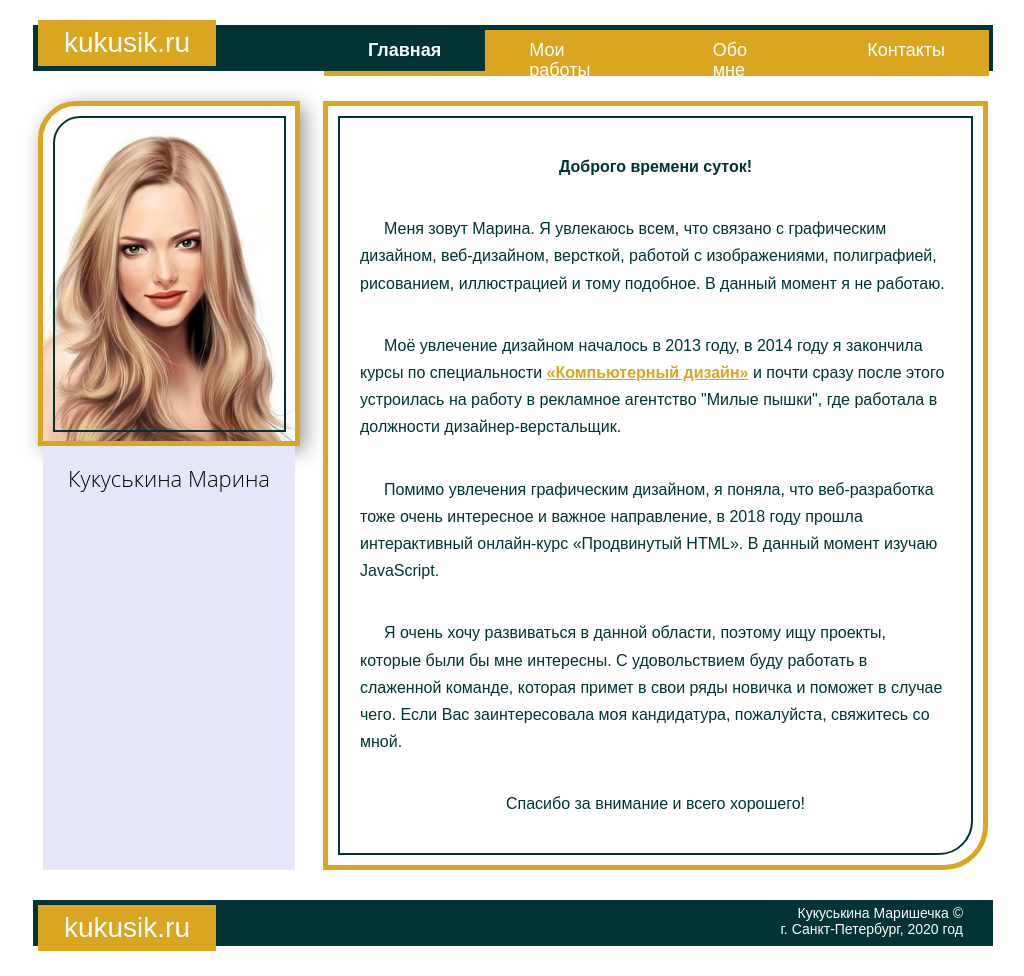
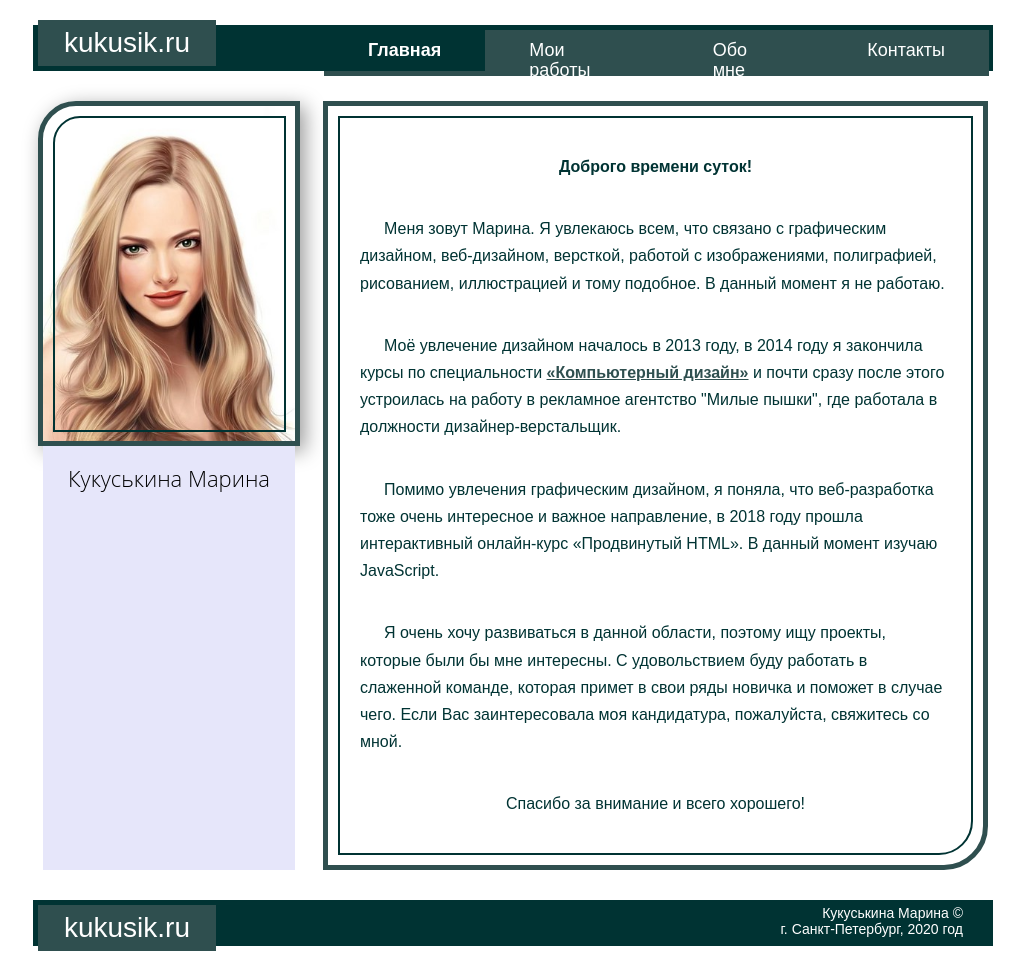
Before and after one commit to garmonica/my-test, a plain HTML site: page index.html in a window 1280 px wide. Shown: the whole page, without its empty margins (127-1151 px from the left). Drawn offline with Linux system fonts and the light colour scheme; a web font is replaced by a local one.

```diff
--- a/css/style.css
+++ b/css/style.css
@@ -463,9 +463,9 @@
   margin-bottom: 5px;
   width: 178px;
   height: 39px;
-  -webkit-box-shadow: 0 -5px goldenrod;
-          box-shadow: 0 -5px goldenrod;
-  background-color: goldenrod;
+  -webkit-box-shadow: 0 -5px darkslategray;
+          box-shadow: 0 -5px darkslategray;
+  background-color: darkslategray;
   text-align: center;
   padding-top: 2px;
   font-family: "Beast vs SpreadTall", "PT Sans", sans-serif;
@@ -497,15 +497,15 @@
 }
 .main-nav__item {
   margin-top: 4px;
-  background-color: goldenrod;
-  -webkit-box-shadow: 0 5px goldenrod;
-          box-shadow: 0 5px goldenrod;
+  background-color: darkslategray;
+  -webkit-box-shadow: 0 5px darkslategray;
+          box-shadow: 0 5px darkslategray;
 }
 .main-nav__item:hover {
   margin-top: 4px;
-  background-color: coral;
-  -webkit-box-shadow: 0 5px coral;
-          box-shadow: 0 5px coral;
+  background-color: steelblue;
+  -webkit-box-shadow: 0 5px steelblue;
+          box-shadow: 0 5px steelblue;
 }
 .main-nav__item--active,
 .main-nav__item--active:hover {
@@ -537,7 +537,7 @@
 .page-main__photo {
   width: 232px;
   height: 315px;
-  border: solid 5px goldenrod;
+  border: solid 5px darkslategray;
   border-top-left-radius: 38px;
   padding: 10px;
   -webkit-box-shadow: 5px 5px 20px 0 rgba(0, 0, 0, 0.4);
@@ -568,7 +568,7 @@
 .page-main__right {
   width: 635px;
   padding: 10px;
-  border: solid 5px goldenrod;
+  border: solid 5px darkslategray;
   border-bottom-right-radius: 44px;
 }
 .page-main__right-inside {
@@ -596,7 +596,7 @@
   text-align: center;
 }
 .page-main__text--green {
-  color: goldenrod;
+  color: darkslategray;
   font-weight: bold;
 }
 .page-footer {
@@ -622,9 +622,9 @@
   display: block;
   width: 178px;
   height: 34px;
-  -webkit-box-shadow: 0 5px goldenrod;
-          box-shadow: 0 5px goldenrod;
-  background-color: goldenrod;
+  -webkit-box-shadow: 0 5px darkslategray;
+          box-shadow: 0 5px darkslategray;
+  background-color: darkslategray;
   text-align: center;
   padding-top: 7px;
   font-family: "Beast vs SpreadTall", "PT Sans", sans-serif;
@@ -654,7 +654,7 @@
 .works-main__item {
   width: 400px;
   height: 200px;
-  color: goldenrod;
+  color: darkslategray;
   font-weight: bold;
   background-color: #e6e6fa;
   font-size: 20px;
@@ -668,6 +668,6 @@
   border: solid 5px #003333;
   -webkit-box-shadow: 0 0 15px 1px grey;
           box-shadow: 0 0 15px 1px grey;
-  background-color: coral;
+  background-color: steelblue;
   color: #ffffff;
 }
--- a/index.html
+++ b/index.html
@@ -68,7 +68,7 @@
     <footer class="page-footer">
       <a class="page-footer-logo">kukusik.ru</a>
       <p class="page-footer-copyright">
-        Кукуськина Маришечка ©<br>
+        Кукуськина Марина ©<br>
         г. Санкт-Петербург, 2020 год
       </p>
     </footer>
```
